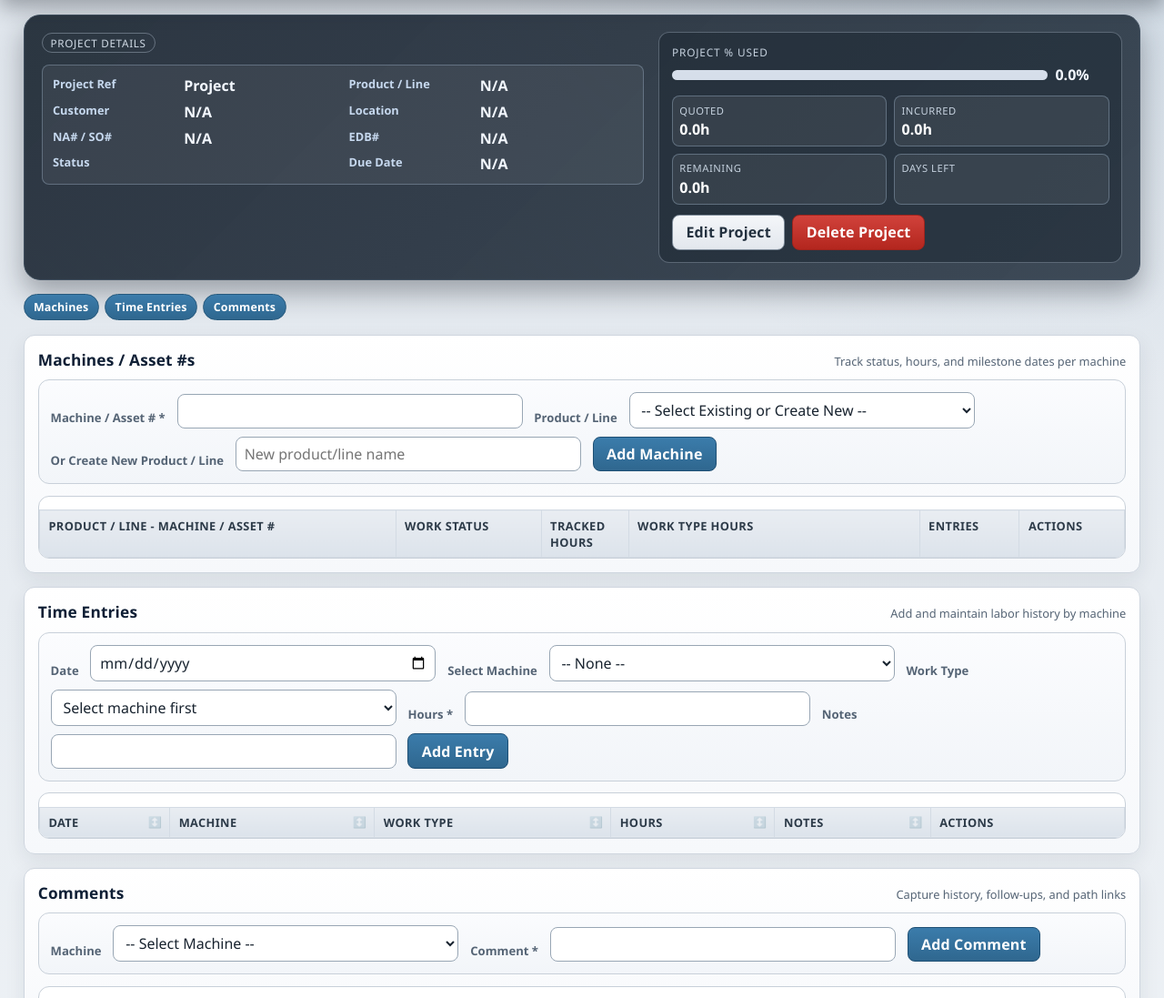
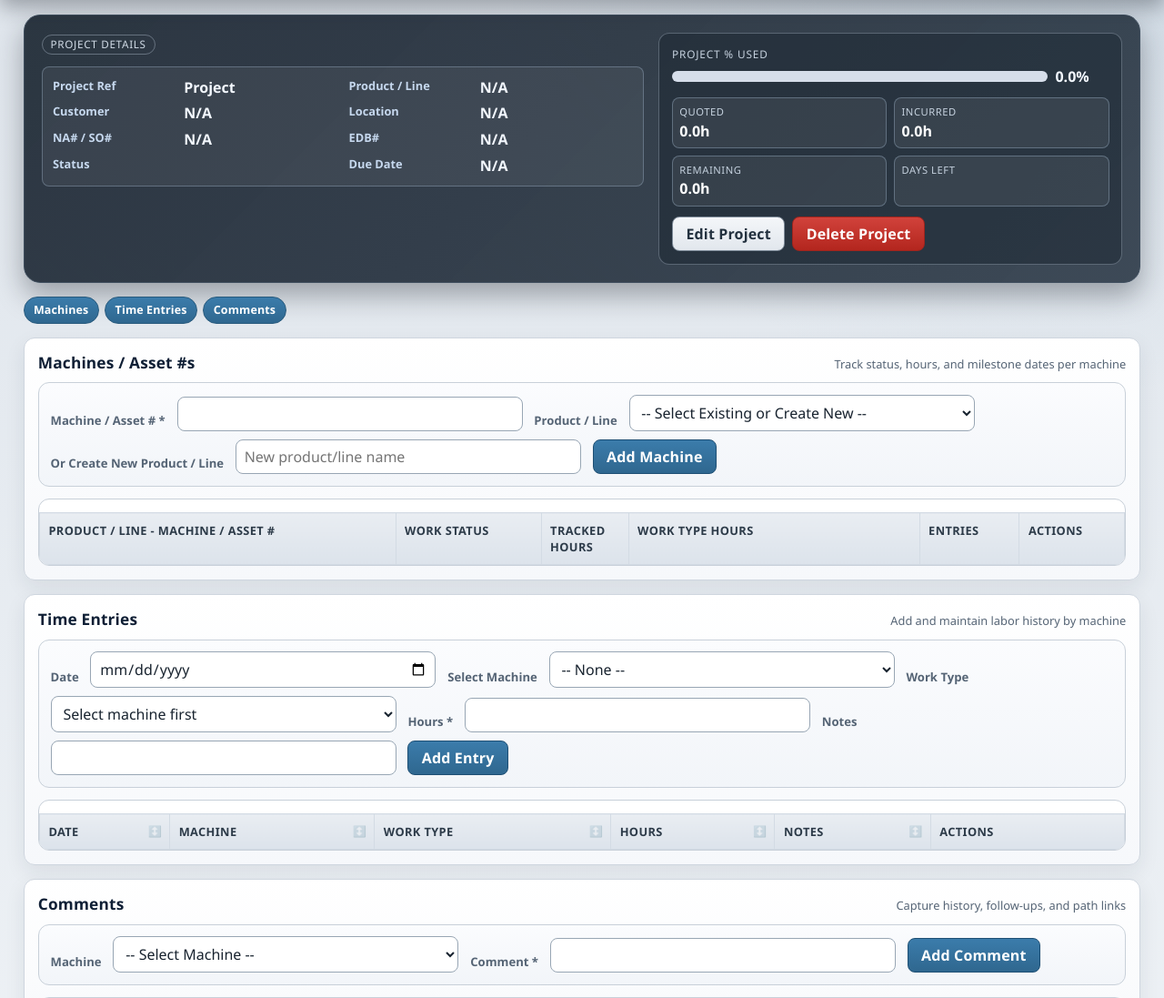
Before and after one commit to AdashAZ/Project-Tracker, a Flask app: template templates/project_detail.html in a window 1280 px wide. Shown: the part 58-1155 px from the top of the page at 91% size. Run offline with Flask 3, Linux system fonts and the light colour scheme; the template is opened without the code that fills it, so the values that code supplies are empty.

Commit message:
Changed formatting to allow window resizing in browser

```diff
--- a/static/css/styles.css
+++ b/static/css/styles.css
@@ -111,6 +111,8 @@ h3 {
   width: min(1460px, 96vw);
   margin: 1.1rem auto 1.8rem;
   padding: 0;
+  max-width: 98vw;
+  min-width: 320px;
 }
 
 .flash-messages {
@@ -186,6 +188,38 @@ textarea {
   width: min(100%, 520px);
 }
 
+/* Responsive form inputs */
+input[type="text"],
+input[type="date"],
+input[type="number"],
+select,
+textarea {
+  width: min(100%, 380px);
+  max-width: 100%;
+  min-width: 220px;
+}
+
+.form-group input,
+.form-group select,
+.form-group textarea {
+  width: min(100%, 520px);
+  max-width: 100%;
+  min-width: 220px;
+}
+
+.form-inline {
+  display: flex;
+  flex-wrap: wrap;
+  align-items: end;
+  gap: 0.55rem 0.8rem;
+  padding: 0.8rem;
+  border-radius: var(--radius-md);
+  border: 1px solid var(--line);
+  background: linear-gradient(180deg, #fbfdff, #f2f7ff);
+  width: 100%;
+  max-width: 100%;
+}
+
 textarea {
   resize: vertical;
 }
@@ -256,9 +290,10 @@ table {
 table th,
 table td {
   border: 1px solid #d9e3f1;
-  padding: 0.46rem 0.6rem;
+  padding: clamp(0.35rem, 1.2vw, 0.6rem);
   text-align: left;
   vertical-align: top;
+  font-size: clamp(0.75rem, 1.4vw, 0.9rem);
 }
 
 table th {
@@ -494,7 +529,8 @@ tr:nth-child(even) td {
     repeating-linear-gradient(45deg, rgba(255, 255, 255, 0.04) 0 14px, rgba(255, 255, 255, 0.02) 14px 28px);
   color: #f2f7ff;
   box-shadow: 0 16px 34px rgba(13, 35, 66, 0.28);
-  padding: 1.1rem 1.2rem;
+  padding: clamp(0.8rem, 2.2vw, 1.2rem);
+  min-height: clamp(140px, 18vw, 220px);
 }
 
 .hero-main {
```
